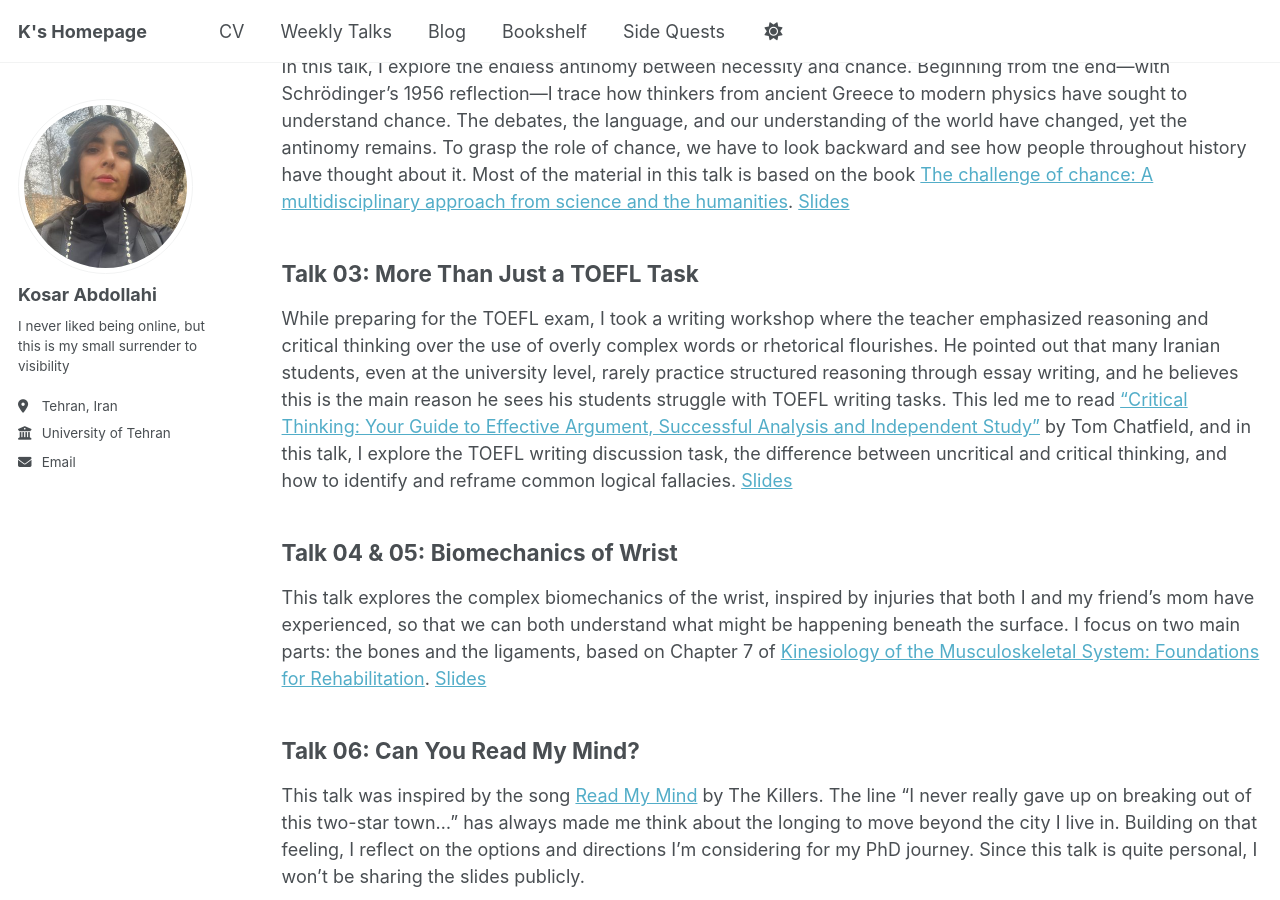
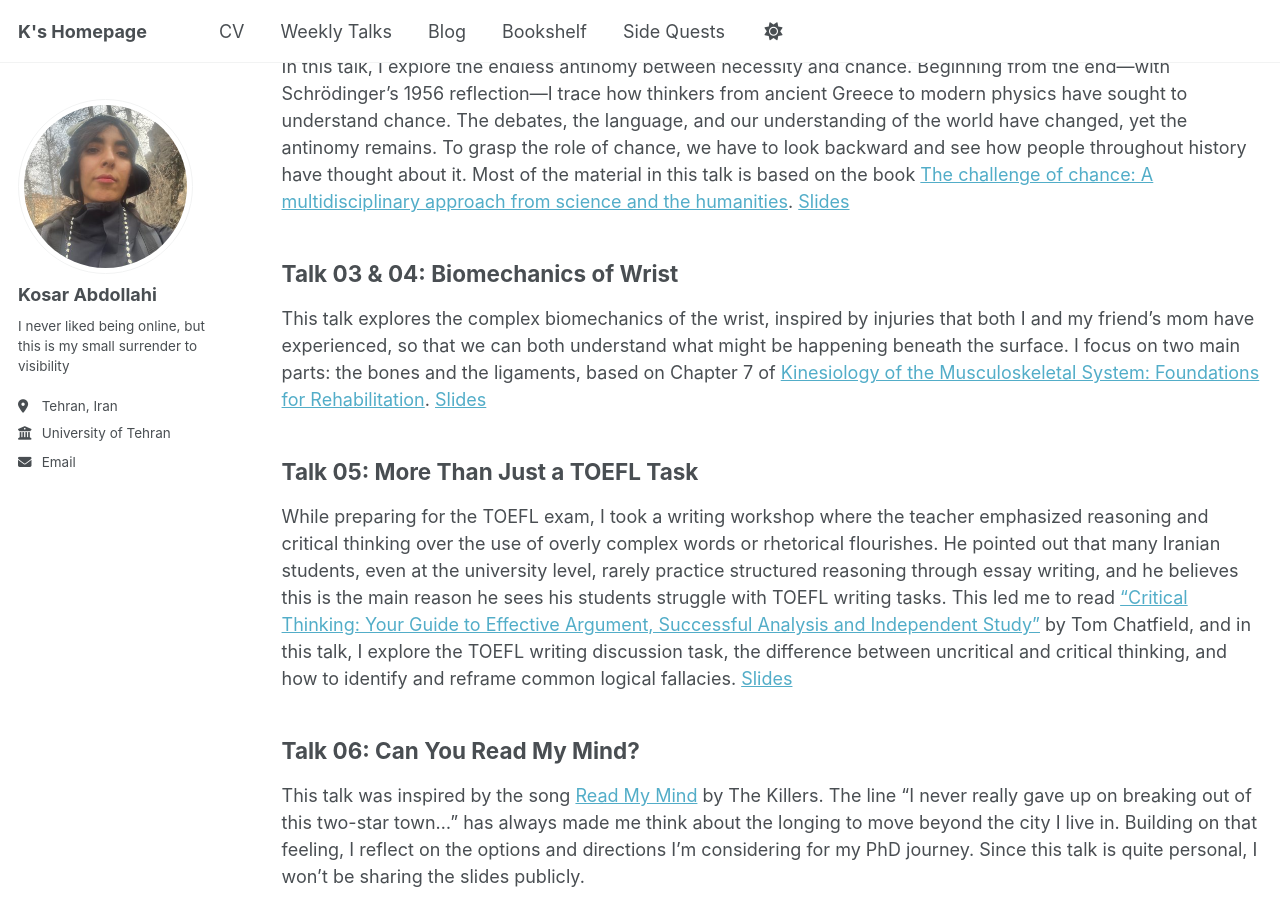
Before and after one commit to kabdollahi/kabdollahi.github.io, a Jekyll site: the page built from _pages/weeklytalks.md, in a window 1280 px wide and 900 px high, scrolled down 434 px. Built offline with Jekyll 4.4.1, drawn with Linux system fonts in a browser that asks for light colours; a script that is not in the unit is left out.

```diff
--- a/_pages/weeklytalks.md
+++ b/_pages/weeklytalks.md
@@ -17,14 +17,15 @@ Talk 02: A Story of an Antinomy
 ------
 In this talk, I explore the endless antinomy between necessity and chance. Beginning from the end—with Schrödinger’s 1956 reflection—I trace how thinkers from ancient Greece to modern physics have sought to understand chance. The debates, the language, and our understanding of the world have changed, yet the antinomy remains. To grasp the role of chance, we have to look backward and see how people throughout history have thought about it. Most of the material in this talk is based on the book [The challenge of chance: A multidisciplinary approach from science and the humanities](https://link.springer.com/book/10.1007/978-3-319-26300-7). [Slides](https://docs.google.com/presentation/d/1vz4gDST4mkFxf5PmMY_EDJ9RVpQs1c-bKf1-1PgIuhc/edit?usp=sharing)
 
+Talk 03 & 04: Biomechanics of Wrist
+-----
+This talk explores the complex biomechanics of the wrist, inspired by injuries that both I and my friend's mom have experienced, so that we can both understand what might be happening beneath the surface. I focus on two main parts: the bones and the ligaments, based on Chapter 7 of [Kinesiology of the Musculoskeletal System: Foundations for Rehabilitation](https://shop.elsevier.com/books/kinesiology-of-the-musculoskeletal-system/neumann/978-0-323-28753-1). [Slides](https://docs.google.com/presentation/d/1mxTAbeiTHfng3nRz1oeYYAW9MOMBktkmOvhKIoK54WE/edit?usp=sharing)
 
-Talk 03: More Than Just a TOEFL Task
+
+Talk 05: More Than Just a TOEFL Task
 -----
 While preparing for the TOEFL exam, I took a writing workshop where the teacher emphasized reasoning and critical thinking over the use of overly complex words or rhetorical flourishes. He pointed out that many Iranian students, even at the university level, rarely practice structured reasoning through essay writing, and he believes this is the main reason he sees his students struggle with TOEFL writing tasks. This led me to read [“Critical Thinking: Your Guide to Effective Argument, Successful Analysis and Independent Study”](https://uk.sagepub.com/en-gb/eur/critical-thinking/book271969) by Tom Chatfield, and in this talk, I explore the TOEFL writing discussion task, the difference between uncritical and critical thinking, and how to identify and reframe common logical fallacies. [Slides](https://docs.google.com/presentation/d/1nouqfDDZAmef95WUVu8xt7ddepzc3RqqU97WLFY8Vss/edit?usp=sharing)
 
-Talk 04 & 05: Biomechanics of Wrist
------
-This talk explores the complex biomechanics of the wrist, inspired by injuries that both I and my friend's mom have experienced, so that we can both understand what might be happening beneath the surface. I focus on two main parts: the bones and the ligaments, based on Chapter 7 of [Kinesiology of the Musculoskeletal System: Foundations for Rehabilitation](https://shop.elsevier.com/books/kinesiology-of-the-musculoskeletal-system/neumann/978-0-323-28753-1). [Slides](https://docs.google.com/presentation/d/1mxTAbeiTHfng3nRz1oeYYAW9MOMBktkmOvhKIoK54WE/edit?usp=sharing)
 
 Talk 06: Can You Read My Mind?
 -----
```
